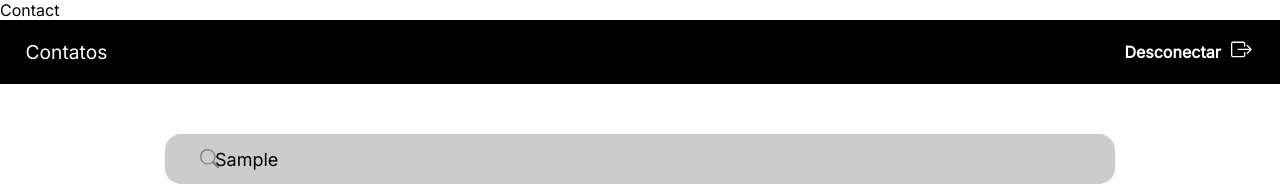
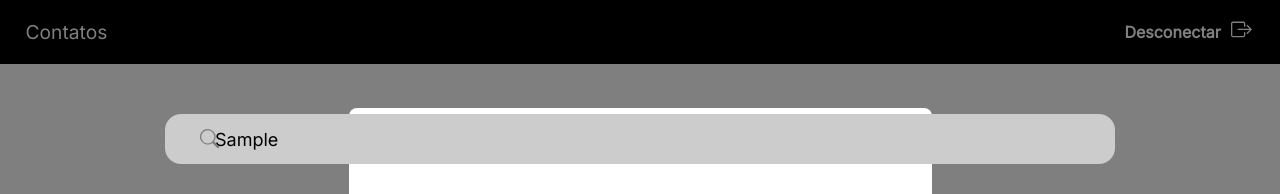
Before and after one commit to Projeto-Orcestra/Projeto-Agenda-1.0, a React (Create React App) app in the folder front/: page /agenda in a window 1280 px wide. Both pictures are taken after typing "Sample" into the empty fields and a click on the button "Adicionar". Shown: the top 194 px of the page. Built offline with nearby package versions, Linux system fonts and the light colour scheme; no server answers; the HTML template or start-up script is replaced by a standard one.

Commit message:
começando a fazer modals

```diff
--- a/front/src/components/ContactForm.js
+++ b/front/src/components/ContactForm.js
@@ -1,5 +1,7 @@
 import { useState } from "react"
 import { criarContato } from "../services/contactService"
+import {BsFillXCircleFill} from "react-icons/bs"
+import "../style.css"
 
 export const ContactForm = (props) => {
     const [contato, setContato] = useState({
@@ -14,5 +16,10 @@ export const ContactForm = (props) => {
         criarContato(token, contato)
     }
 
-    return <div onClick={props.closeModal}>Contact</div>
+    return <div className="modalContainer" onClick={props.closeModal}>
+                <div className="modalContent">
+                    <span className="exitModal"><BsFillXCircleFill/> criar contato</span>
+
+                </div>
+        </div>
 }
--- a/front/src/style.css
+++ b/front/src/style.css
@@ -305,3 +305,35 @@ a {
         display: table-cell;
     }
 }
+
+.modalContainer {
+    position: fixed;
+    padding: 0;
+    left: 0;
+    top: 0;
+    width: 100%;
+    height: 100%;
+    display: flex;
+    align-items: center;
+    justify-content: center;
+    background-color: rgba(0,0,0,0.5);
+    /*transform: scale(1.1);
+    opacity: 0;
+    visibility: hidden;
+    transition: visibility 0.25s ease-in-out, transform 0.25s ease-in-out, opacity 0.25s ease-in-out; */
+}
+
+.modalContent {
+    background-color: white;
+    padding: 16px 24px;
+    width: 583px;
+    height: 585px;
+    border-radius: 8px;
+}
+/*
+.howModal {
+    opacity: 1;
+    visibility: visible;
+    transform: scale(1.0);
+}
+*/
```
